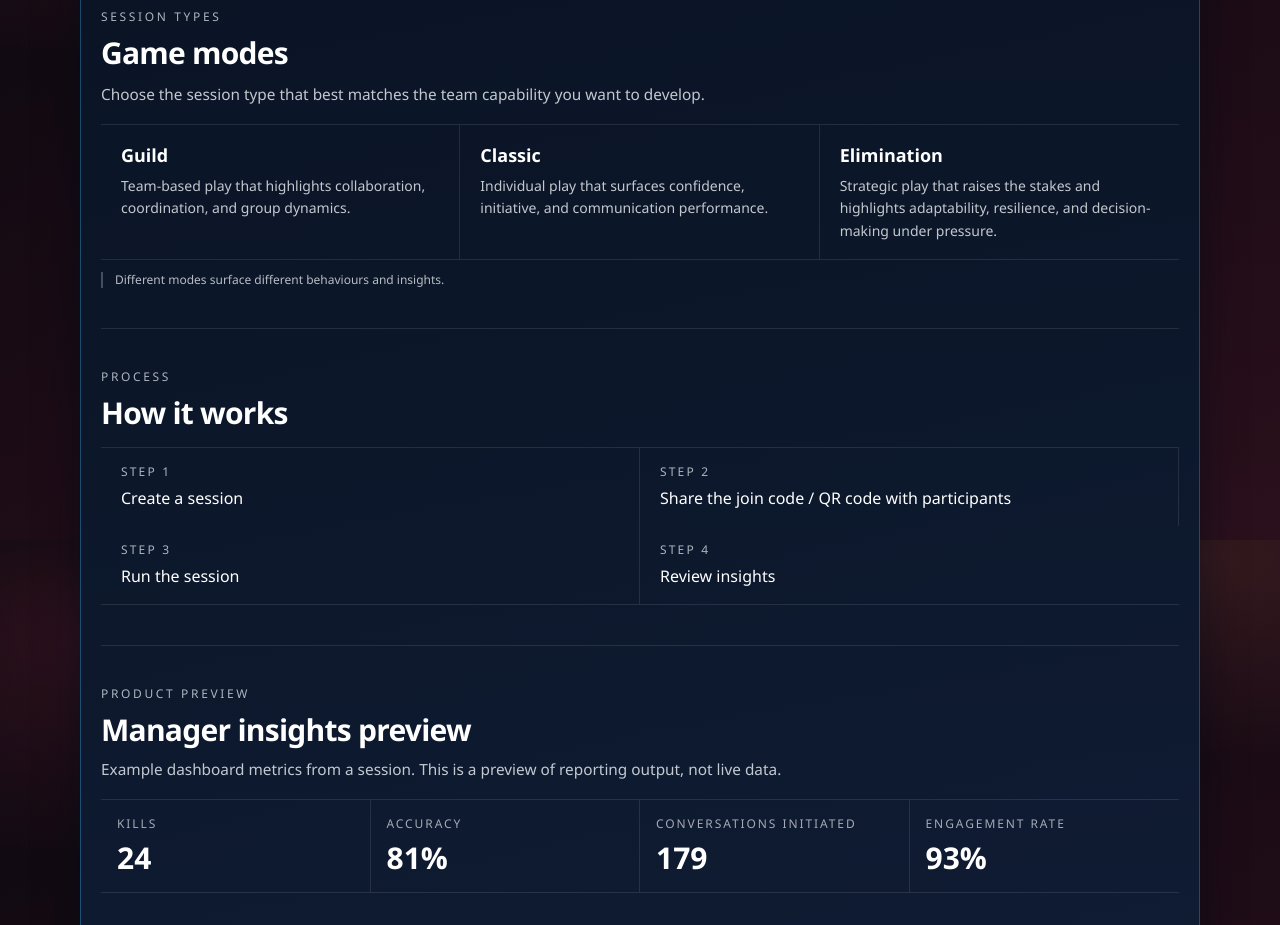
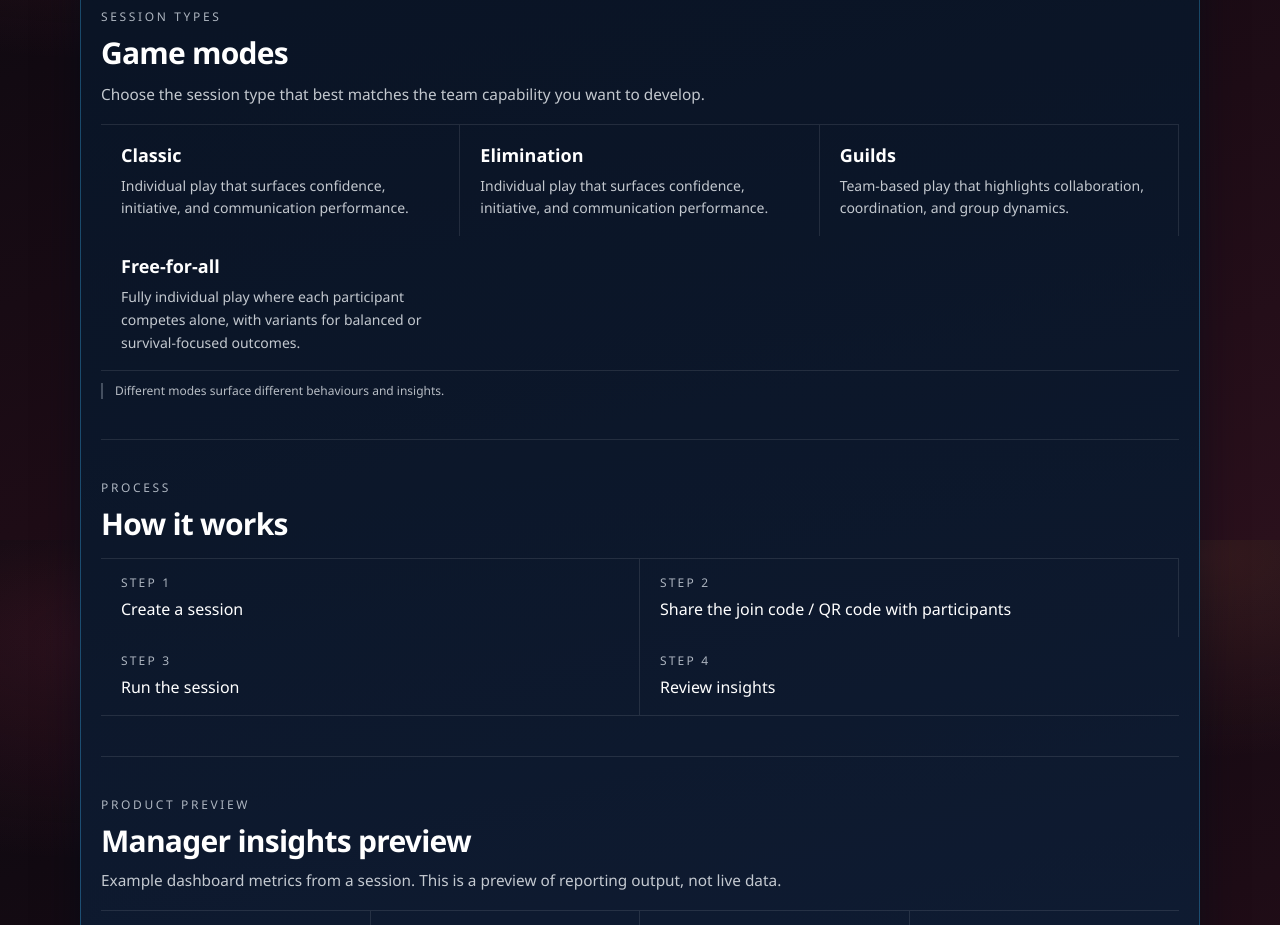
Before and after one commit to hrvxf/WurderWeb, a Next.js app: page /business in a window 1280 px wide. Shown: the part 1060-1985 px from the top of the page. Built offline with nearby package versions, Linux system fonts and the light colour scheme; no server answers.

Commit message:
Remove elimination_multi from B2B mode selector options

```diff
--- a/src/app/api/b2b/sessions/route.ts
+++ b/src/app/api/b2b/sessions/route.ts
@@ -77,7 +77,9 @@ function toValidBody(raw: unknown): CreateBusinessSessionBody {
         ? "host_only"
         : "host_only";
   const modeInput = typeof body.mode === "string" ? body.mode.trim() : "";
-  const mode = parseCanonicalGameMode(modeInput);
+  const normalizedModeInput = modeInput.toLowerCase();
+  const parsedCanonicalMode = parseCanonicalGameMode(modeInput);
+  const mode = normalizedModeInput === "free_for_all" ? "free_for_all" : parsedCanonicalMode;
   const wordDifficulty = typeof body.wordDifficulty === "string" ? body.wordDifficulty.trim() : "";
   const durationMinutes = Number(body.durationMinutes);
   const teamsEnabled = Boolean(body.teamsEnabled);
@@ -110,8 +112,24 @@ function toValidBody(raw: unknown): CreateBusinessSessionBody {
     throw new Error("Missing or invalid b2b session fields.");
   }
 
-  if (!isCanonicalGameMode(mode)) {
-    throw new Error("Invalid mode. Allowed values: classic, elimination, elimination_multi, guilds.");
+  if (mode !== "free_for_all" && !isCanonicalGameMode(mode)) {
+    throw new Error("Invalid mode. Allowed values: classic, elimination, elimination_multi, guilds, free_for_all.");
+  }
+
+  if (mode === "free_for_all" && !freeForAllVariant) {
+    throw new Error("freeForAllVariant is required when mode is free_for_all.");
+  }
+
+  if (mode !== "free_for_all" && normalizedFreeForAllVariant.length > 0) {
+    throw new Error("freeForAllVariant is only allowed when mode is free_for_all.");
+  }
+
+  if (mode === "guilds" && !guildWinCondition) {
+    throw new Error("guildWinCondition is required when mode is guilds.");
+  }
+
+  if (mode !== "guilds" && normalizedGuildWinCondition.length > 0) {
+    throw new Error("guildWinCondition is only allowed when mode is guilds.");
   }
 
   if (!templateId && saveTemplate && !templateName) {
--- a/src/components/business/sessions/BusinessSessionReviewStep.tsx
+++ b/src/components/business/sessions/BusinessSessionReviewStep.tsx
@@ -1,6 +1,8 @@
 import BusinessSessionSummaryCard from "@/components/business/sessions/form/BusinessSessionSummaryCard";
 import {
+  freeForAllVariantOptions,
   gameModeOptions,
+  guildWinConditionOptions,
   managerParticipationOptions,
   type SetupState,
 } from "@/lib/business/session-options";
@@ -14,6 +16,12 @@ export default function BusinessSessionReviewStep({ setup, resolvedSessionName }
   const gameMode = gameModeOptions.find((item) => item.value === setup.gameMode)?.label ?? "--";
   const managerRole =
     managerParticipationOptions.find((item) => item.value === setup.managerParticipation)?.label ?? "--";
+  const modeDetail =
+    setup.gameMode === "free_for_all"
+      ? freeForAllVariantOptions.find((item) => item.value === setup.freeForAllVariant)?.label
+      : setup.gameMode === "guilds"
+        ? guildWinConditionOptions.find((item) => item.value === setup.guildWinCondition)?.label
+        : null;
 
   return (
     <div className="space-y-4">
@@ -25,6 +33,7 @@ export default function BusinessSessionReviewStep({ setup, resolvedSessionName }
         <BusinessSessionSummaryCard label="Organisation" value={setup.orgName || "Not set"} />
         <BusinessSessionSummaryCard label="Session name" value={resolvedSessionName} />
         <BusinessSessionSummaryCard label="Game mode" value={gameMode} />
+        {modeDetail ? <BusinessSessionSummaryCard label="Mode variant" value={modeDetail} /> : null}
         <BusinessSessionSummaryCard label="Session length" value={`${setup.length} minutes`} />
         <BusinessSessionSummaryCard label="Manager role" value={managerRole} />
       </dl>
--- a/src/components/business/sessions/BusinessSessionSetupStep.tsx
+++ b/src/components/business/sessions/BusinessSessionSetupStep.tsx
@@ -1,28 +1,40 @@
 import SessionStyleOptionCard from "@/components/business/sessions/form/SessionStyleOptionCard";
 import {
+  freeForAllVariantOptions,
   gameModeOptions,
+  guildWinConditionOptions,
   lengthOptions,
   managerParticipationOptions,
+  type FreeForAllVariant,
   type GameModeOption,
   type GameModeValue,
+  type GuildWinCondition,
   type ManagerParticipationValue,
   type SessionLength,
 } from "@/lib/business/session-options";
 
 type BusinessSessionSetupStepProps = {
   gameMode: GameModeValue;
+  freeForAllVariant: FreeForAllVariant;
+  guildWinCondition: GuildWinCondition;
   length: SessionLength;
   managerParticipation: ManagerParticipationValue;
   onGameModeChange: (value: GameModeValue) => void;
+  onFreeForAllVariantChange: (value: FreeForAllVariant) => void;
+  onGuildWinConditionChange: (value: GuildWinCondition) => void;
   onLengthChange: (value: SessionLength) => void;
   onManagerParticipationChange: (value: ManagerParticipationValue) => void;
 };
 
 export default function BusinessSessionSetupStep({
   gameMode,
+  freeForAllVariant,
+  guildWinCondition,
   length,
   managerParticipation,
   onGameModeChange,
+  onFreeForAllVariantChange,
+  onGuildWinConditionChange,
   onLengthChange,
   onManagerParticipationChange,
 }: BusinessSessionSetupStepProps) {
@@ -50,6 +62,40 @@ export default function BusinessSessionSetupStep({
       </div>
 
       <ModeDescriptionPanel option={selectedMode} />
+
+      {gameMode === "free_for_all" ? (
+        <div className="space-y-3">
+          <p className="text-sm font-medium text-white">Free-for-all variant</p>
+          <div className="grid gap-2">
+            {freeForAllVariantOptions.map((option) => (
+              <SessionStyleOptionCard
+                key={option.value}
+                label={option.label}
+                description={option.description}
+                selected={freeForAllVariant === option.value}
+                onClick={() => onFreeForAllVariantChange(option.value)}
+              />
+            ))}
+          </div>
+        </div>
+      ) : null}
+
+      {gameMode === "guilds" ? (
+        <div className="space-y-3">
+          <p className="text-sm font-medium text-white">Guild win condition</p>
+          <div className="grid gap-2">
+            {guildWinConditionOptions.map((option) => (
+              <SessionStyleOptionCard
+                key={option.value}
+                label={option.label}
+                description={option.description}
+                selected={guildWinCondition === option.value}
+                onClick={() => onGuildWinConditionChange(option.value)}
+              />
+            ))}
+          </div>
+        </div>
+      ) : null}
 
       <div className="space-y-3">
         <p className="text-sm font-medium text-white">Session length</p>
--- a/src/components/business/sessions/CreateBusinessSessionPage.tsx
+++ b/src/components/business/sessions/CreateBusinessSessionPage.tsx
@@ -159,6 +159,8 @@ export default function CreateBusinessSessionPage() {
           minSecondsBetweenClaims: managerConfig.minSecondsBetweenClaims,
           maxActiveClaimsPerPlayer: managerConfig.maxActiveClaimsPerPlayer,
           freeRefreshCooldownSeconds: managerConfig.freeRefreshCooldownSeconds,
+          ...(managerConfig.freeForAllVariant ? { freeForAllVariant: managerConfig.freeForAllVariant } : {}),
+          ...(managerConfig.guildWinCondition ? { guildWinCondition: managerConfig.guildWinCondition } : {}),
         },
         managerParticipation: setup.managerParticipation,
         mode: managerConfig.mode,
@@ -329,9 +331,24 @@ export default function CreateBusinessSessionPage() {
           {step === 2 ? (
             <BusinessSessionSetupStep
               gameMode={setup.gameMode}
+              freeForAllVariant={setup.freeForAllVariant}
+              guildWinCondition={setup.guildWinCondition}
               length={setup.length}
               managerParticipation={setup.managerParticipation}
-              onGameModeChange={(value) => setSetup((prev) => ({ ...prev, gameMode: value }))}
+              onGameModeChange={(value) =>
+                setSetup((prev) => ({
+                  ...prev,
+                  gameMode: value,
+                  freeForAllVariant: value === "free_for_all" ? prev.freeForAllVariant : "classic",
+                  guildWinCondition: value === "guilds" ? prev.guildWinCondition : "score",
+                }))
+              }
+              onFreeForAllVariantChange={(value) =>
+                setSetup((prev) => ({ ...prev, freeForAllVariant: value }))
+              }
+              onGuildWinConditionChange={(value) =>
+                setSetup((prev) => ({ ...prev, guildWinCondition: value }))
+              }
               onLengthChange={(value) => setSetup((prev) => ({ ...prev, length: value }))}
               onManagerParticipationChange={(value) =>
                 setSetup((prev) => ({ ...prev, managerParticipation: value }))
--- a/src/domain/handoff/setup-draft.ts
+++ b/src/domain/handoff/setup-draft.ts
@@ -24,6 +24,8 @@ export type HandoffB2BManagerConfig = {
   minSecondsBetweenClaims: number;
   maxActiveClaimsPerPlayer: number;
   freeRefreshCooldownSeconds: number;
+  freeForAllVariant?: HandoffFreeForAllVariant;
+  guildWinCondition?: HandoffGuildWinCondition;
 };
 
 type HandoffSetupB2CConfig =
--- a/src/lib/business/session-defaults.ts
+++ b/src/lib/business/session-defaults.ts
@@ -8,6 +8,8 @@ export const defaultBusinessSetup: SetupState = {
   orgId: undefined,
   sessionLabel: "",
   gameMode: "guilds",
+  freeForAllVariant: "classic",
+  guildWinCondition: "score",
   length: 60,
   managerParticipation: "host_only",
 };
--- a/src/lib/business/session-options.ts
+++ b/src/lib/business/session-options.ts
@@ -1,5 +1,7 @@
 export type SetupStep = 1 | 2 | 3;
-export type GameModeValue = "guilds" | "classic" | "elimination";
+export type GameModeValue = "classic" | "elimination" | "elimination_multi" | "guilds" | "free_for_all";
+export type FreeForAllVariant = "classic" | "survivor";
+export type GuildWinCondition = "score" | "last_standing";
 export type SessionLength = 30 | 60 | 90;
 export type ManagerParticipationValue = "host_only" | "host_player";
 
@@ -8,6 +10,8 @@ export type SetupState = {
   orgId?: string;
   sessionLabel: string;
   gameMode: GameModeValue;
+  freeForAllVariant: FreeForAllVariant;
+  guildWinCondition: GuildWinCondition;
   length: SessionLength;
   managerParticipation: ManagerParticipationValue;
 };
@@ -25,18 +29,6 @@ const sharedAnalyticsNote = "Different modes surface different behaviours and in
 
 export const gameModeOptions: GameModeOption[] = [
   {
-    value: "guilds",
-    label: "Guild",
-    practicalDescription: "Team-based play that highlights collaboration, coordination, and group dynamics.",
-    interactionDescription: "People work in teams, communicate continuously, and adjust together throughout the session.",
-    businessUseCases: [
-      "Team building",
-      "Communication within groups",
-      "Observing collaboration and group dynamics",
-    ],
-    analyticsNote: sharedAnalyticsNote,
-  },
-  {
     value: "classic",
     label: "Classic",
     practicalDescription: "Individual play that surfaces confidence, initiative, and communication performance.",
@@ -52,16 +44,74 @@ export const gameModeOptions: GameModeOption[] = [
   {
     value: "elimination",
     label: "Elimination",
-    practicalDescription:
-      "Strategic play that raises the stakes and highlights adaptability, resilience, and decision-making under pressure.",
-    interactionDescription:
-      "As participants are removed over time, remaining players need to adapt quickly and make stronger decisions.",
+    practicalDescription: "Individual play that surfaces confidence, initiative, and communication performance.",
+    interactionDescription: "Higher-pressure individual mode where players are removed as the session progresses.",
     businessUseCases: [
       "Strategic thinking",
       "Resilience under pressure",
       "Competitive development exercises",
     ],
     analyticsNote: sharedAnalyticsNote,
+  },
+  {
+    value: "guilds",
+    label: "Guilds",
+    practicalDescription: "Team-based play that highlights collaboration, coordination, and group dynamics.",
+    interactionDescription: "People work in teams, communicate continuously, and adjust together throughout the session.",
+    businessUseCases: [
+      "Team building",
+      "Communication within groups",
+      "Observing collaboration and group dynamics",
+    ],
+    analyticsNote: sharedAnalyticsNote,
+  },
+  {
+    value: "free_for_all",
+    label: "Free-for-all",
+    practicalDescription:
+      "Fully individual play where each participant competes alone, with variants for balanced or survival-focused outcomes.",
+    interactionDescription:
+      "No teams are formed; participants adapt independently based on the selected variant.",
+    businessUseCases: [
+      "Solo adaptability",
+      "Fast individual decision-making",
+      "Comparing play styles across variants",
+    ],
+    analyticsNote: sharedAnalyticsNote,
+  },
+];
+
+export const freeForAllVariantOptions: Array<{
+  value: FreeForAllVariant;
+  label: string;
+  description: string;
+}> = [
+  {
+    value: "classic",
+    label: "Free-for-all / Classic",
+    description: "Balanced free-for-all pacing with familiar scoring behaviour.",
+  },
+  {
+    value: "survivor",
+    label: "Free-for-all / Survivor",
+    description: "Focuses on outlasting opponents with higher elimination pressure.",
+  },
+];
+
+export const guildWinConditionOptions: Array<{
+  value: GuildWinCondition;
+  label: string;
+  description: string;
+}> = [
+  {
+    value: "score",
+    label: "Guilds / Score",
+    description: "Guild with the highest score at session end wins.",
+  },
+  {
+    value: "last_standing",
+    label: "Guilds / Last standing",
+    description: "Last guild with active players remaining wins.",
   },
 ];
 
--- a/src/lib/business/session-payload-mapper.ts
+++ b/src/lib/business/session-payload-mapper.ts
@@ -1,6 +1,8 @@
 import { defaultBusinessMetrics } from "@/lib/business/session-defaults";
 import type {
+  FreeForAllVariant,
   GameModeValue,
+  GuildWinCondition,
   SetupState,
 } from "@/lib/business/session-options";
 
@@ -13,6 +15,8 @@ export type BusinessSessionManagerConfig = {
   minSecondsBeforeClaim: number;
   minSecondsBetweenClaims: number;
   freeRefreshCooldownSeconds: number;
+  freeForAllVariant?: FreeForAllVariant;
+  guildWinCondition?: GuildWinCondition;
 };
 
 export type CreateBusinessSessionPayload = {
@@ -30,6 +34,8 @@ export type CreateBusinessSessionPayload = {
   minSecondsBetweenClaims: number;
   maxActiveClaimsPerPlayer: 1;
   freeRefreshCooldownSeconds: number;
+  freeForAllVariant?: FreeForAllVariant;
+  guildWinCondition?: GuildWinCondition;
 };
 
 export function toBusinessSessionName(orgName: string, input: string): string {
@@ -76,11 +82,27 @@ export function buildBusinessSessionManagerConfig(setup: SetupState): BusinessSe
       minSecondsBetweenClaims: 0,
       freeRefreshCooldownSeconds: 0,
     },
+    elimination_multi: {
+      mode: "elimination_multi",
+      teamsEnabled: false,
+      wordDifficulty: "hard",
+      minSecondsBeforeClaim: 0,
+      minSecondsBetweenClaims: 0,
+      freeRefreshCooldownSeconds: 0,
+    },
+    free_for_all: {
+      mode: "free_for_all",
+      teamsEnabled: false,
+      wordDifficulty: "medium",
+      minSecondsBeforeClaim: 5,
+      minSecondsBetweenClaims: 10,
+      freeRefreshCooldownSeconds: 12,
+    },
   };
 
   const modeConfig = modeMapping[setup.gameMode];
 
-  return {
+  const managerConfig: BusinessSessionManagerConfig = {
     mode: modeConfig.mode,
     teamsEnabled: modeConfig.teamsEnabled,
     durationMinutes: setup.length,
@@ -90,11 +112,21 @@ export function buildBusinessSessionManagerConfig(setup: SetupState): BusinessSe
     freeRefreshCooldownSeconds: modeConfig.freeRefreshCooldownSeconds,
     metricsEnabled: defaultBusinessMetrics,
   };
+
+  if (setup.gameMode === "free_for_all") {
+    managerConfig.freeForAllVariant = setup.freeForAllVariant;
+  }
+
+  if (setup.gameMode === "guilds") {
+    managerConfig.guildWinCondition = setup.guildWinCondition;
+  }
+
+  return managerConfig;
 }
 
 export function buildCreateBusinessSessionPayload(setup: SetupState): CreateBusinessSessionPayload {
   const managerConfig = buildBusinessSessionManagerConfig(setup);
-  return {
+  const payload: CreateBusinessSessionPayload = {
     orgId: setup.orgId,
     orgName: setup.orgName.trim(),
     templateName: toBusinessSessionName(setup.orgName, setup.sessionLabel),
@@ -110,6 +142,16 @@ export function buildCreateBusinessSessionPayload(setup: SetupState): CreateBusi
     maxActiveClaimsPerPlayer: 1,
     freeRefreshCooldownSeconds: managerConfig.freeRefreshCooldownSeconds,
   };
+
+  if (setup.gameMode === "free_for_all") {
+    payload.freeForAllVariant = setup.freeForAllVariant;
+  }
+
+  if (setup.gameMode === "guilds") {
+    payload.guildWinCondition = setup.guildWinCondition;
+  }
+
+  return payload;
 }
 
 // Transitional aliases kept during migration window.
```
Also changed, not shown: 1 other file (tests, documents, lock files or other folders).
